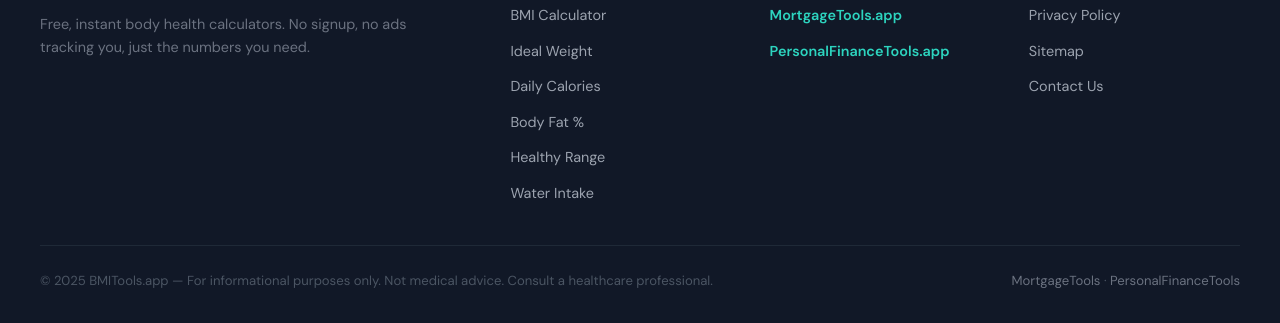
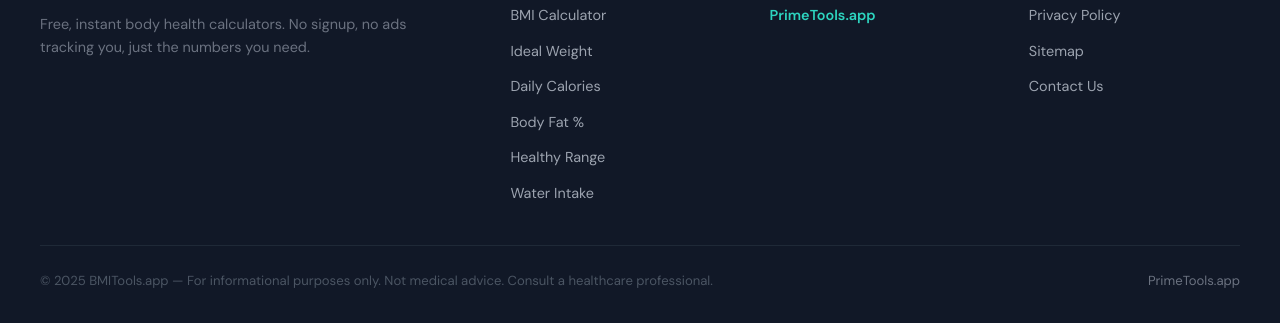
Before and after one commit to TitanCodi/bmitools-app, a plain HTML site: page index.html in a window 1280 px wide. Shown: the part 5913-6236 px from the top of the page. Drawn offline with Linux system fonts and the light colour scheme.

Commit message:
Add files via upload

```diff
--- a/index.html
+++ b/index.html
@@ -56,7 +56,7 @@
   <link href="https://fonts.googleapis.com/css2?family=DM+Serif+Display:ital@0;1&family=DM+Sans:wght@300;400;500;600&display=swap" rel="stylesheet" />
 
   <!-- Google AdSense -->
-  <!-- <script async src="https://pagead2.googlesyndication.com/pagead/js/adsbygoogle.js?client=ca-pub-XXXXXXXXXX" crossorigin="anonymous"></script> -->
+  <!-- <script async src="https://pagead2.googlesyndication.com/pagead/js/adsbygoogle.js?client=ca-pub-2548921396153742" crossorigin="anonymous"></script> -->
 
   <style>
     :root {
@@ -651,7 +651,7 @@
 <div class="ad-slot" aria-label="Advertisement">
   <div class="ad-slot-inner">
     <!-- Google AdSense — 728×90 Leaderboard -->
-    <!-- <ins class="adsbygoogle" style="display:block" data-ad-client="ca-pub-XXXXXXXXXX" data-ad-slot="XXXXXXXXXX" data-ad-format="auto" data-full-width-responsive="true"></ins><script>(adsbygoogle=window.adsbygoogle||[]).push({});</script> -->
+    <!-- <ins class="adsbygoogle" style="display:block" data-ad-client="ca-pub-2548921396153742" data-ad-slot="XXXXXXXXXX" data-ad-format="auto" data-full-width-responsive="true"></ins><script>(adsbygoogle=window.adsbygoogle||[]).push({});</script> -->
     Advertisement
   </div>
 </div>
@@ -1340,8 +1340,7 @@
       <div class="footer-col">
         <h4>Sister Sites</h4>
         <ul>
-          <li><a href="https://mortgagetools.app" class="footer-sister" target="_blank" rel="noopener">MortgageTools.app</a></li>
-          <li><a href="https://personalfinancetools.app" class="footer-sister" target="_blank" rel="noopener">PersonalFinanceTools.app</a></li>
+          <li><a href="https://primetools.app" class="footer-sister" target="_blank" rel="noopener">PrimeTools.app</a></li>
         </ul>
       </div>
       <div class="footer-col">
@@ -1355,7 +1354,7 @@
     </div>
     <div class="footer-bottom">
       <p>© 2025 BMITools.app — For informational purposes only. Not medical advice. Consult a healthcare professional.</p>
-      <p><a href="https://mortgagetools.app" target="_blank" rel="noopener">MortgageTools</a> · <a href="https://personalfinancetools.app" target="_blank" rel="noopener">PersonalFinanceTools</a></p>
+      <p><a href="https://primetools.app" target="_blank" rel="noopener">PrimeTools.app</a></p>
     </div>
   </div>
 </footer>
```
Also changed, not shown: privacy.html (+1 -1 lines).
